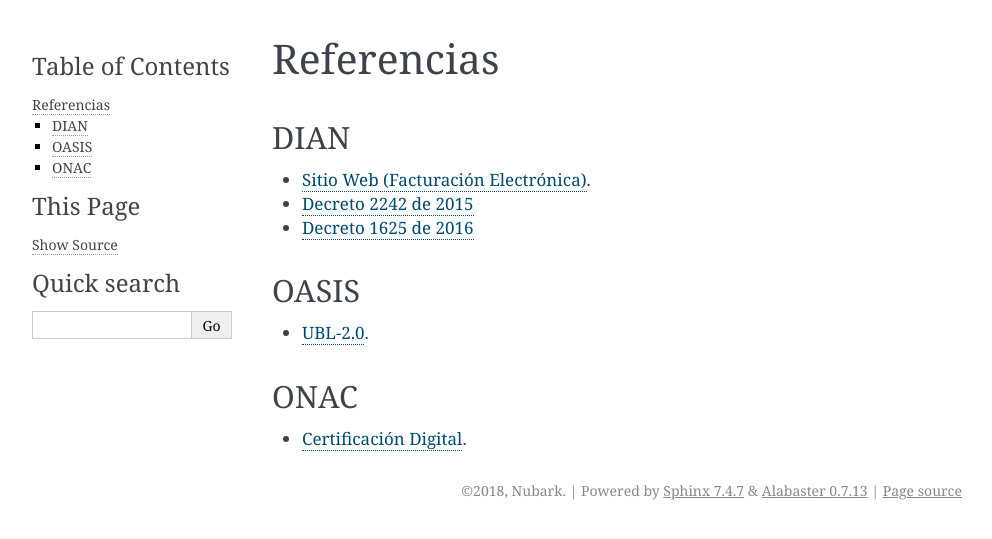
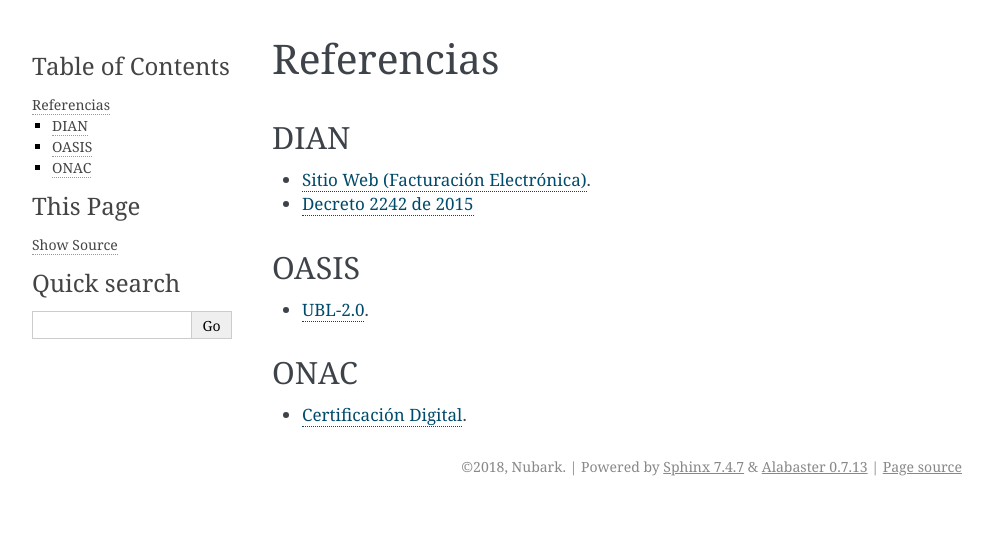
Before and after one commit to knowark/facturark, a Sphinx documentation site: the page built from docs/referencias/index.rst, in a window 1280 px wide. Shown: the top 539 px of the page, without its empty margins (148-1140 px from the left). Built offline with Sphinx 7.4.7, drawn with Linux system fonts in a browser that asks for light colours.

Commit message:
Remover referencia al decreto 1625

```diff
--- a/docs/referencias/index.rst
+++ b/docs/referencias/index.rst
@@ -9,8 +9,6 @@
   Presentacion/Paginas/Queesfacturaelectr%C3%B3nica.aspx>`_.
 - `Decreto 2242 de 2015 </_static/referencias/
   Decreto_2242_del_24_de_Noviembre_2015.pdf>`_
-- `Decreto 1625 de 2016 </_static/referencias/
-  Decreto_1625_del_11_de_Octubre_de_2016.pdf>`_
 
 
 OASIS
```
